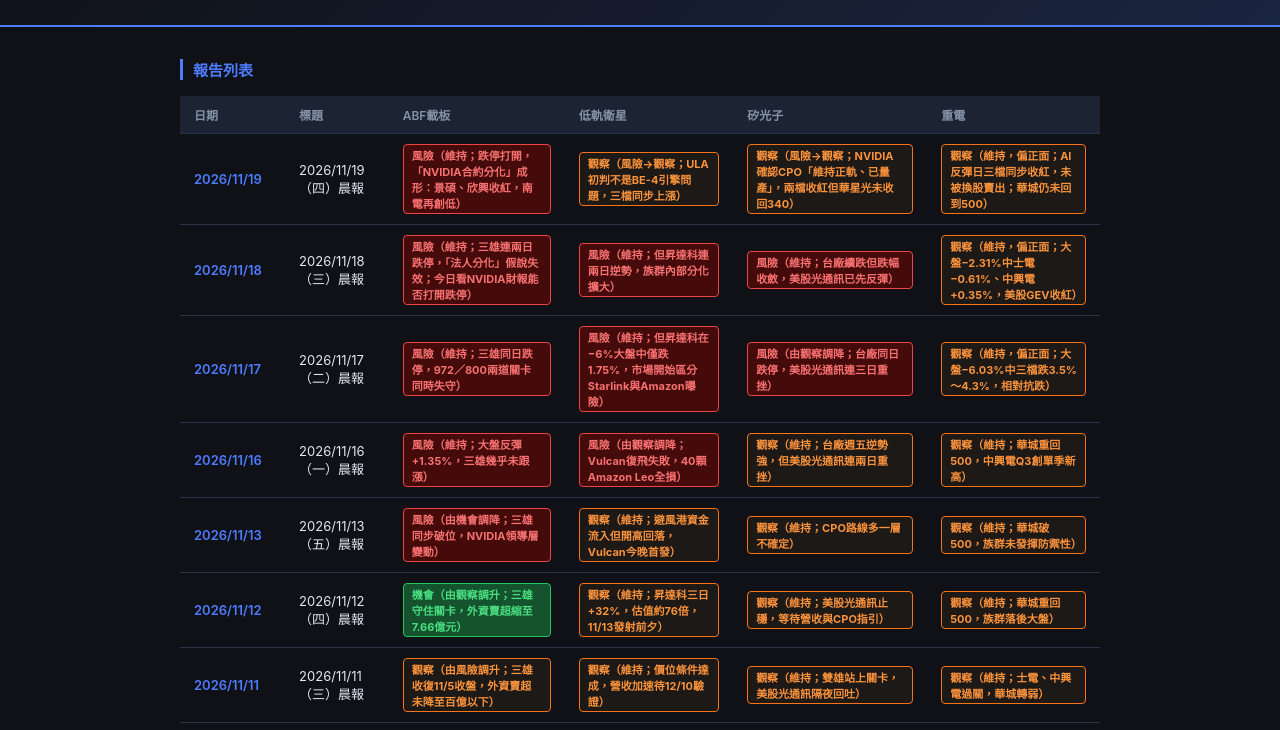
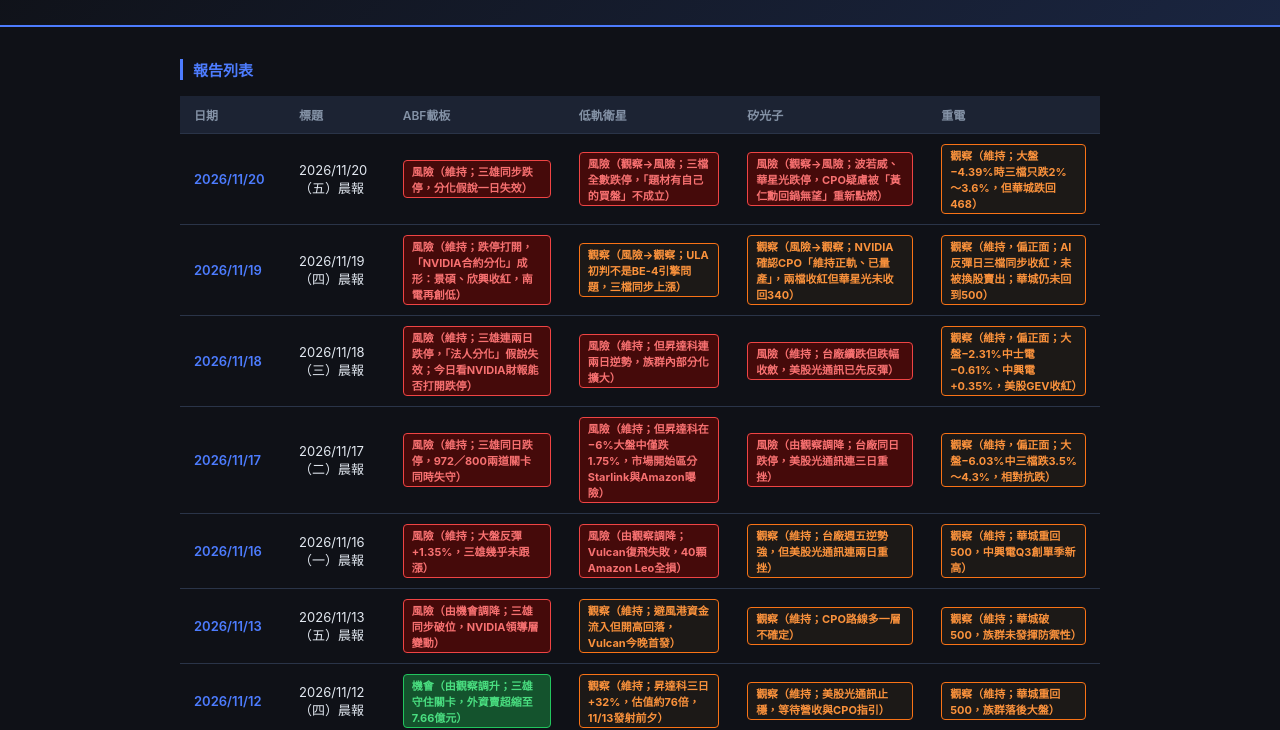
Before and after one commit to Lian-heng499/morning-report, a plain HTML site: page index.html in a window 1280 px wide. Shown: the part 88-818 px from the top of the page. Drawn offline with Linux system fonts and the light colour scheme.

Commit message:
Update index page

```diff
--- a/index.html
+++ b/index.html
@@ -48,6 +48,14 @@
       </tr>
     </thead>
     <tbody>
+        <tr>
+          <td><a href="reports/晨報_20261120.html">2026/11/20</a></td>
+          <td>2026/11/20（五）晨報</td>
+          <td><span class="signal signal-risk">風險（維持；三雄同步跌停，分化假說一日失效）</span></td>
+          <td><span class="signal signal-risk">風險（觀察→風險；三檔全數跌停，「題材有自己的買盤」不成立）</span></td>
+          <td><span class="signal signal-risk">風險（觀察→風險；波若威、華星光跌停，CPO疑慮被「黃仁勳回鍋無望」重新點燃）</span></td>
+          <td><span class="signal signal-watch">觀察（維持；大盤−4.39%時三檔只跌2%～3.6%，但華城跌回468）</span></td>
+        </tr>
         <tr>
           <td><a href="reports/晨報_20261119.html">2026/11/19</a></td>
           <td>2026/11/19（四）晨報</td>
```
